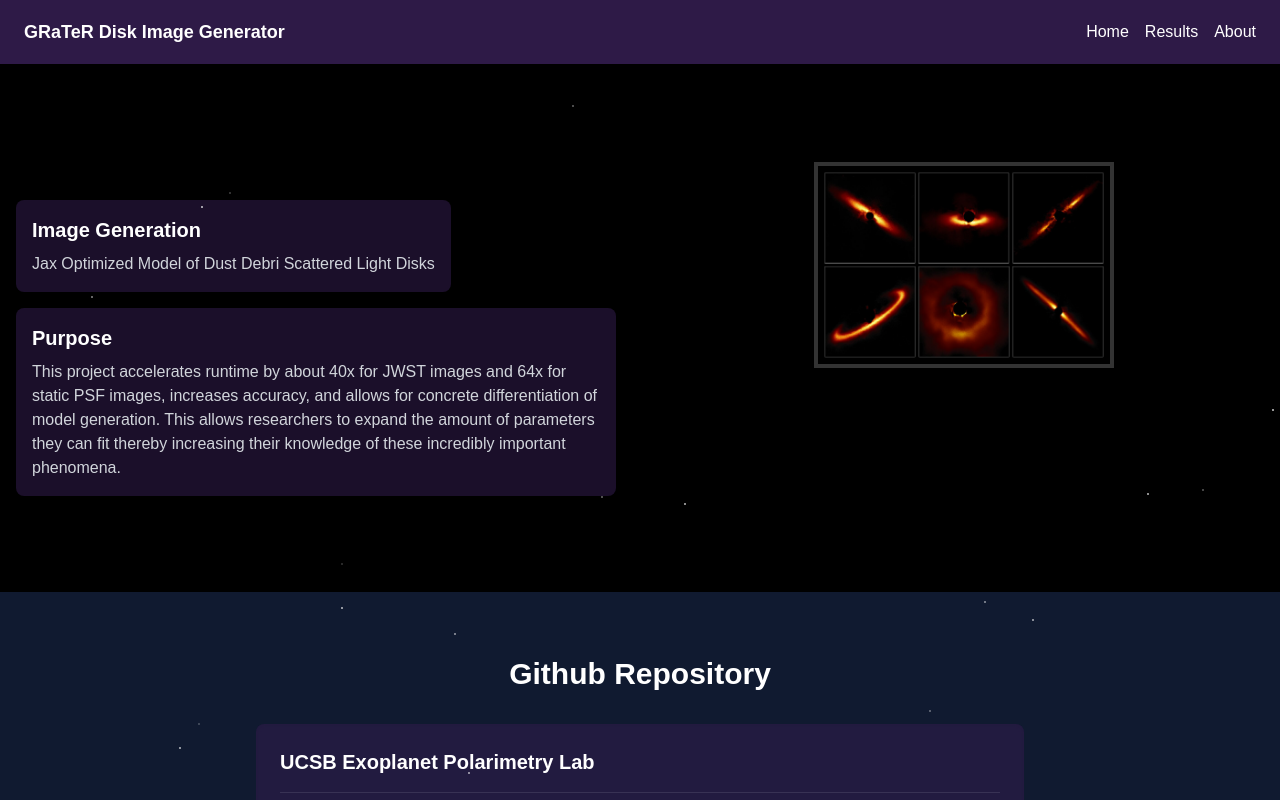
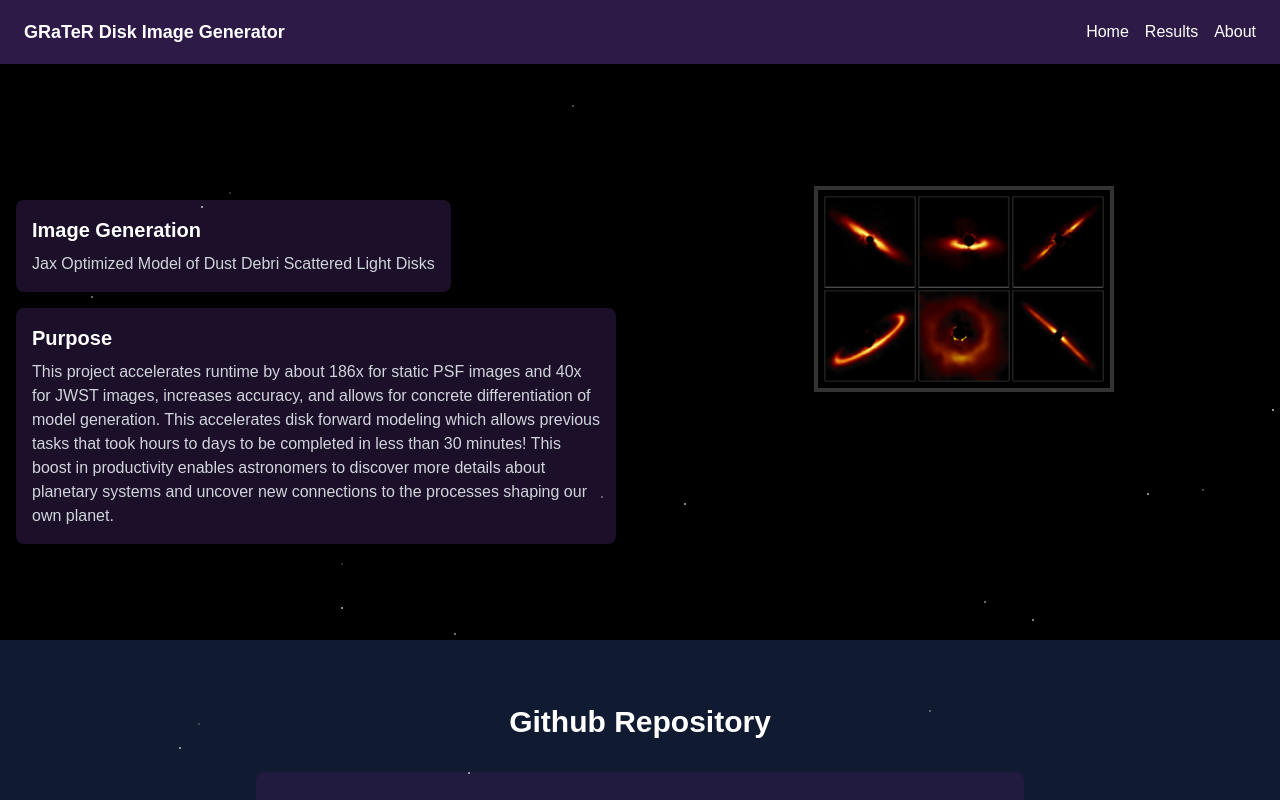
Before and after one commit to mihir-r-kondapalli/Image-App, a Next.js app: page /about in a window 1280 px wide. Shown: the top 800 px of the page. Built offline with nearby package versions, Linux system fonts and the light colour scheme.

Commit message:
changed text

```diff
--- a/app/about/page.tsx
+++ b/app/about/page.tsx
@@ -28,10 +28,11 @@ export default function AboutPage() {
               </div>
               <div className="bg-[#2E1A47]/60 backdrop-blur-sm p-4 rounded-lg">
                 <h3 className="text-xl font-semibold mb-2">Purpose</h3>
-                <p className="text-gray-300">This project accelerates runtime by about 40x for JWST images and 64x for
-                  static PSF images, increases accuracy, and allows for concrete differentiation of model generation.
-                  This allows researchers to expand the amount of parameters they can fit thereby increasing their knowledge
-                  of these incredibly important phenomena.
+                <p className="text-gray-300">This project accelerates runtime by about 186x for static PSF images and 40x
+                  for JWST images, increases accuracy, and allows for concrete differentiation of model generation.
+                  This accelerates disk forward modeling which allows previous tasks that took hours to days to be completed in
+                  less than 30 minutes! This boost in productivity enables astronomers to discover more details about planetary
+                  systems and uncover new connections to the processes shaping our own planet.
                 </p>
               </div>
             </div>
```
